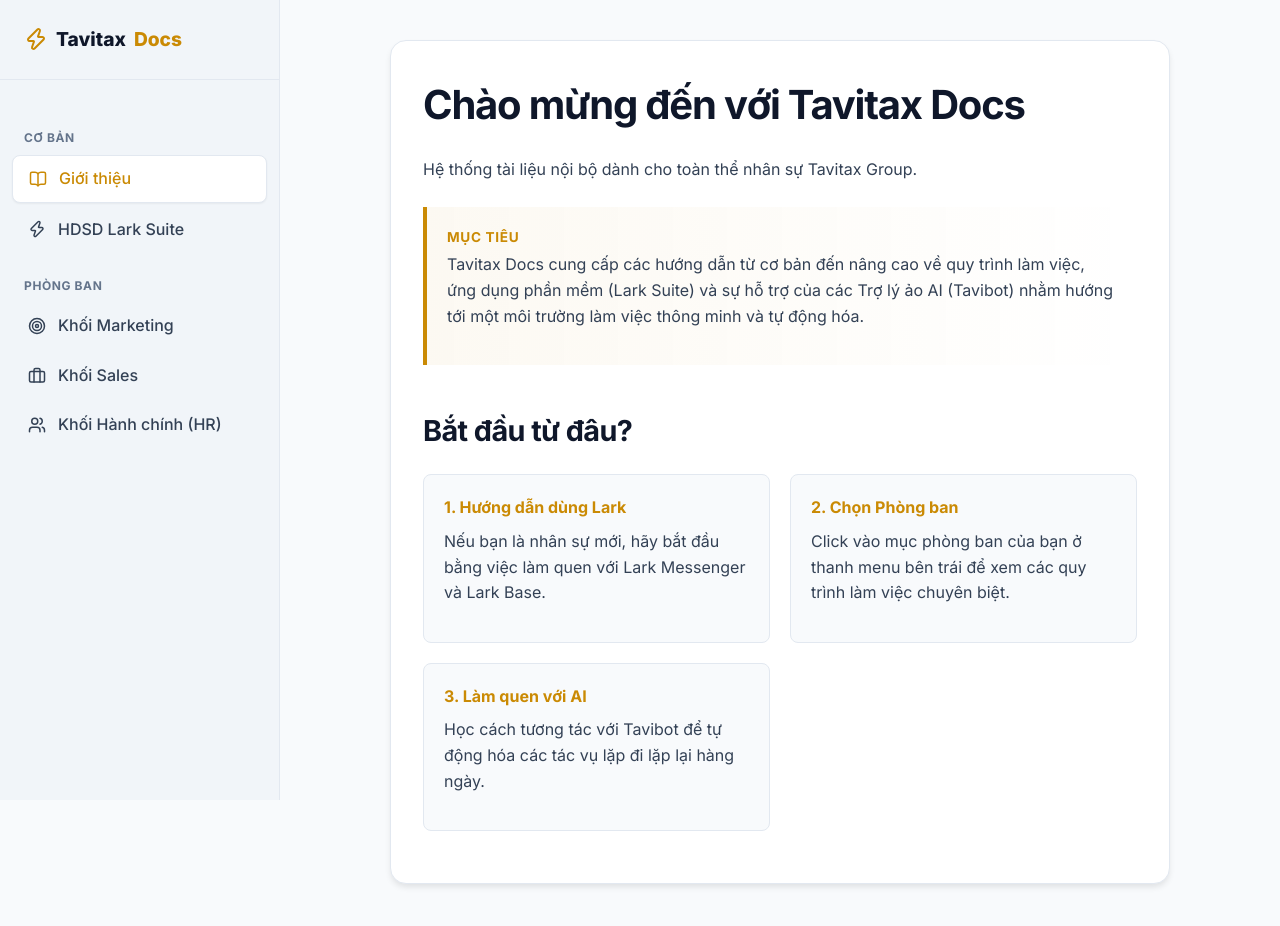
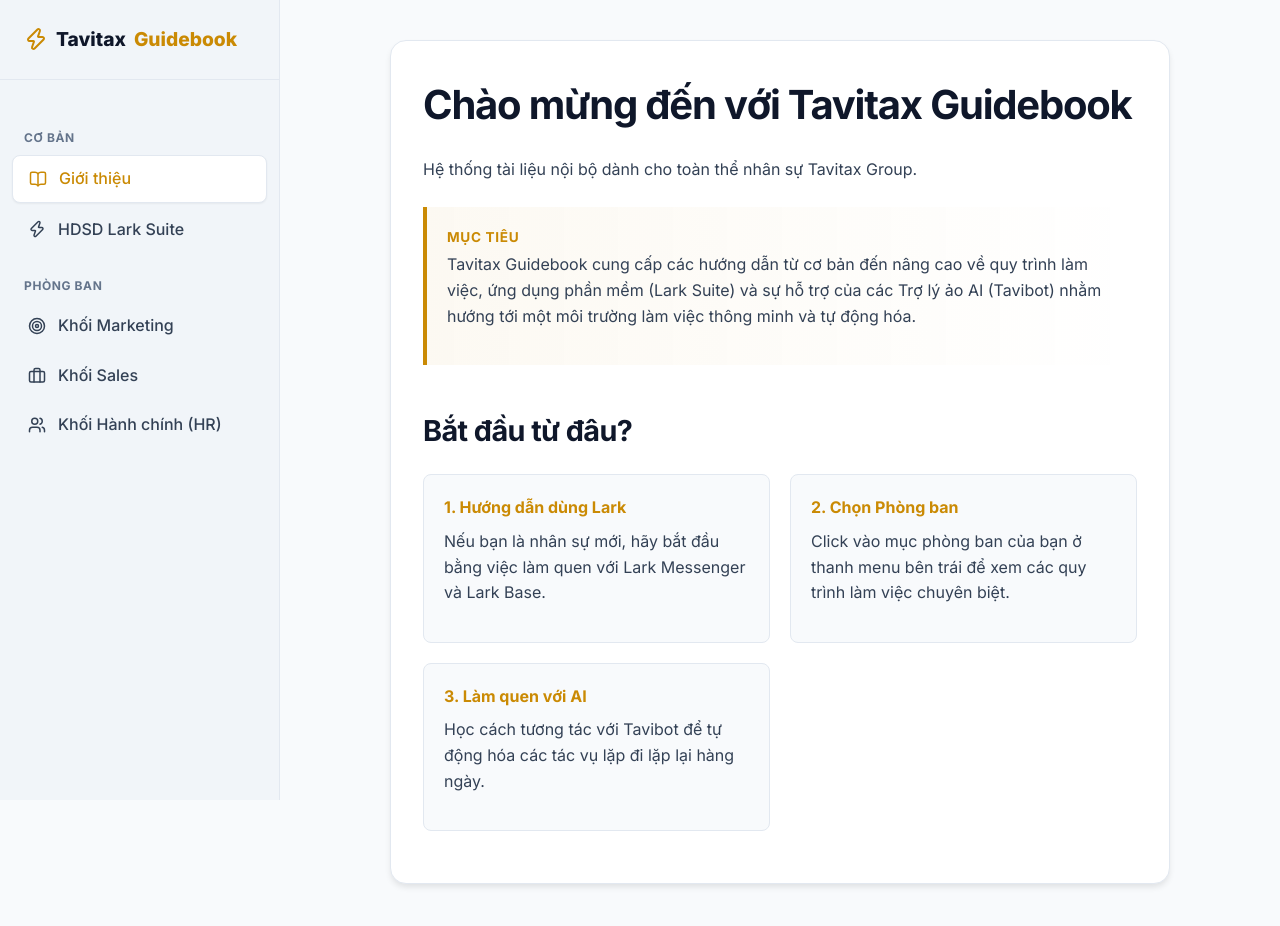
Before and after one commit to tavitaxgroup/tavitax-guide, a React (Vite) app: page / in a window 1280 px wide. Shown: the top 926 px of the page. Built offline with nearby package versions, Linux system fonts and the light colour scheme.

Commit message:
Rename Tavitax Docs to Tavitax Guidebook

```diff
--- a/index.html
+++ b/index.html
@@ -4,7 +4,7 @@
     <meta charset="UTF-8" />
     <link rel="icon" type="image/svg+xml" href="/favicon.svg" />
     <meta name="viewport" content="width=device-width, initial-scale=1.0" />
-    <title>tavitax-guide</title>
+    <title>Tavitax Guidebook</title>
   </head>
   <body>
     <div id="root"></div>
--- a/src/App.tsx
+++ b/src/App.tsx
@@ -13,7 +13,7 @@
       <div className="sidebar-header">
         <div className="sidebar-logo">
           <Zap size={24} color="#ca8a04" />
-          Tavitax<span>Docs</span>
+          Tavitax<span>Guidebook</span>
         </div>
       </div>
 
--- a/src/pages/Home.tsx
+++ b/src/pages/Home.tsx
@@ -2,12 +2,12 @@
 const Home = () => {
   return (
     <div className="doc-card">
-      <h1>Chào mừng đến với Tavitax <span>Docs</span></h1>
+      <h1>Chào mừng đến với Tavitax <span>Guidebook</span></h1>
       <p className="subtitle">Hệ thống tài liệu nội bộ dành cho toàn thể nhân sự Tavitax Group.</p>
 
       <div className="alert">
         <div className="alert-title">Mục tiêu</div>
-        <p>Tavitax Docs cung cấp các hướng dẫn từ cơ bản đến nâng cao về quy trình làm việc, ứng dụng phần mềm (Lark Suite) và sự hỗ trợ của các Trợ lý ảo AI (Tavibot) nhằm hướng tới một môi trường làm việc thông minh và tự động hóa.</p>
+        <p>Tavitax Guidebook cung cấp các hướng dẫn từ cơ bản đến nâng cao về quy trình làm việc, ứng dụng phần mềm (Lark Suite) và sự hỗ trợ của các Trợ lý ảo AI (Tavibot) nhằm hướng tới một môi trường làm việc thông minh và tự động hóa.</p>
       </div>
 
       <h2>Bắt đầu từ đâu?</h2>
```
